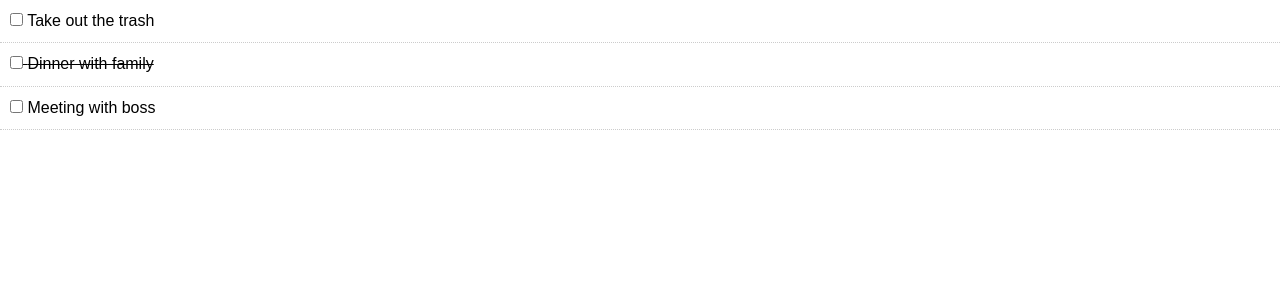
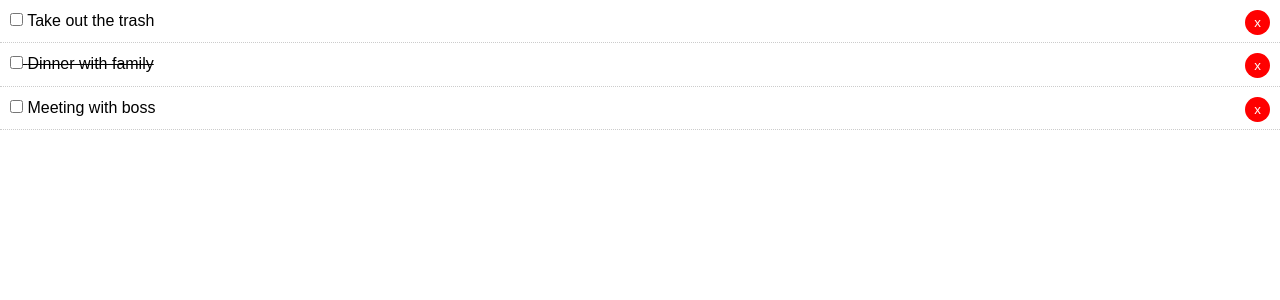
Before and after one commit to jaydonhashimoto/react-todo-app, a React (Create React App) app: page / in a window 1280 px wide. Shown: the top 300 px of the page. Built offline with nearby package versions, Linux system fonts and the light colour scheme.

Commit message:
implement delete todo

```diff
--- a/src/App.js
+++ b/src/App.js
@@ -43,6 +43,18 @@ class App extends Component {
     });
   }
 
+  /**
+   * delete todo
+   *
+   * filter loops through and returns another array
+   * ... == spread operator, copies everything already there
+   * for each todo, filter out any todo that doesnt equal given id
+   * @param id
+   */
+  delTodo = (id) => {
+    this.setState({ todos: [...this.state.todos.filter(todo => todo.id !== id)] });
+  }
+
   //render component
   render() {
     //console.log(this.state.todos);
@@ -51,7 +63,7 @@ class App extends Component {
         {/*imbed component
         pass todos state to Todos comp as a prop
         set markComplete prop to call markComplete function*/}
-        <Todos todos={this.state.todos} markComplete={this.markComplete} />
+        <Todos todos={this.state.todos} markComplete={this.markComplete} delTodo={this.delTodo} />
       </div>
     );
   }
--- a/src/components/TodoItem.js
+++ b/src/components/TodoItem.js
@@ -25,6 +25,7 @@ export class TodoItem extends Component {
                     {/*bind will pass id up to Todos.js->App.js*/}
                     <input type="checkbox" onChange={this.props.markComplete.bind(this, id)} /> {' '}
                     {title}
+                    <button onClick={this.props.delTodo.bind(this, id)} style={btnStyle}>x</button>
                 </p>
             </div>
         )
@@ -36,4 +37,15 @@ TodoItem.propTypes = {
     todo: PropTypes.object.isRequired
 }
 
+//button style
+const btnStyle = {
+    background: '#ff0000',
+    color: '#fff',
+    border: 'none',
+    padding: '5px 9px',
+    borderRadius: '50%',
+    cursor: 'pointer',
+    float: 'right'
+}
+
 export default TodoItem
--- a/src/components/Todos.js
+++ b/src/components/Todos.js
@@ -10,7 +10,7 @@ class Todos extends Component {
         //for each todos as todo, pass todo prop to TodoItem
         //set markComplete prop to markComplete prop in App.js
         return this.props.todos.map((todo) => (
-            <TodoItem key={todo.id} todo={todo} markComplete={this.props.markComplete} />
+            <TodoItem key={todo.id} todo={todo} markComplete={this.props.markComplete} delTodo={this.props.delTodo} />
         ));
     }
 }
```
